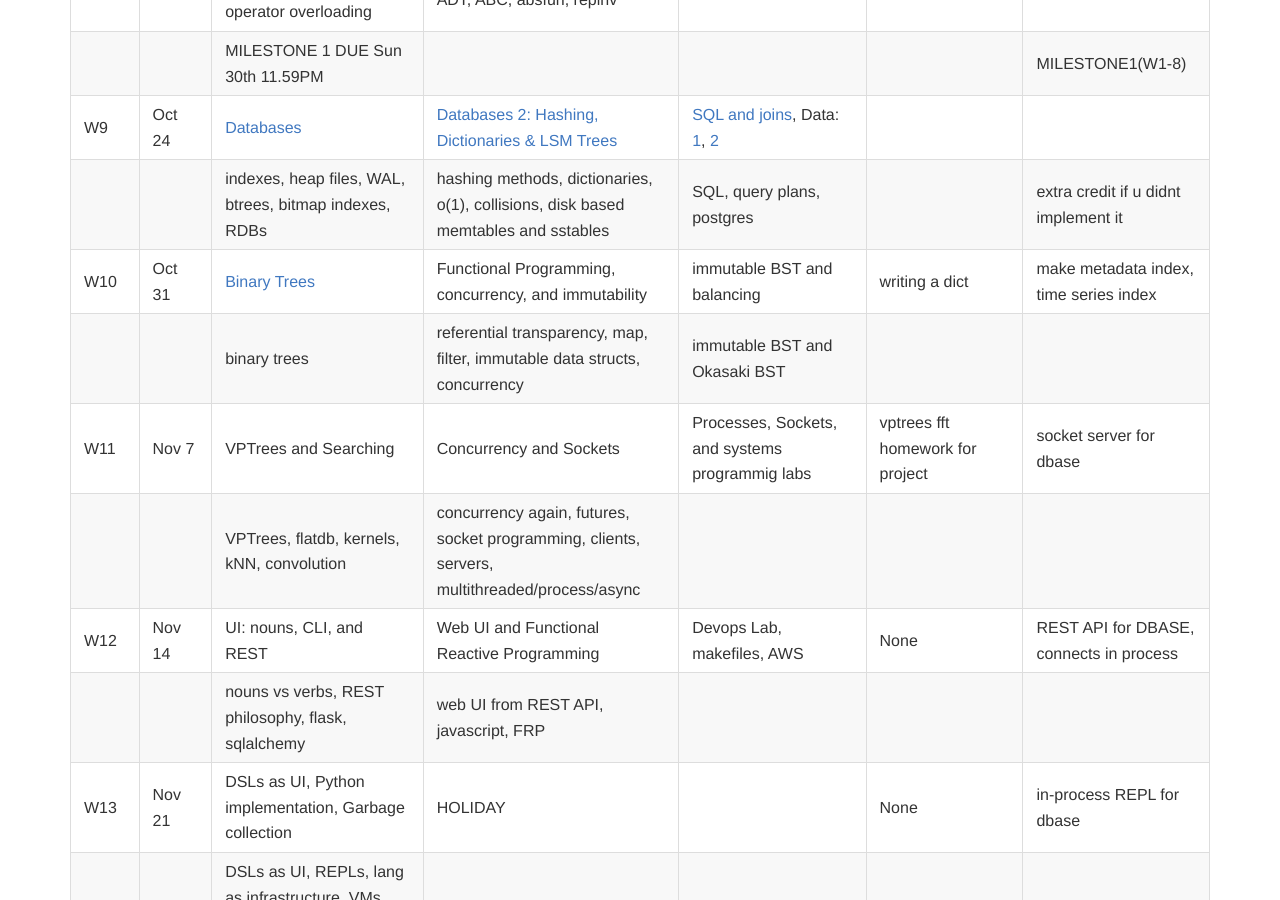
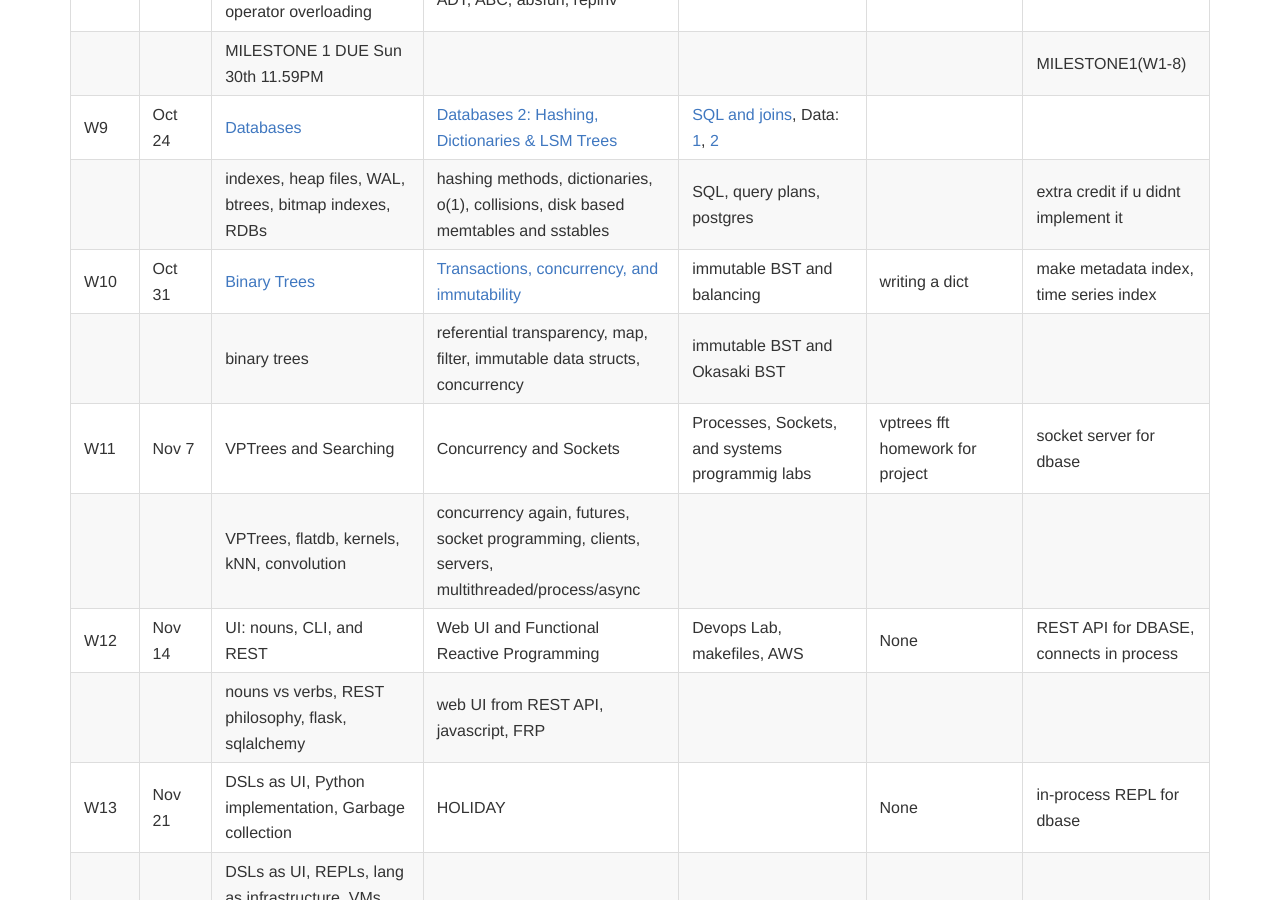
Before and after one commit to iacs-cs207/cs207-2016, a Jekyll site: the page built from schedule.md, in a window 1280 px wide and 900 px high, scrolled down 1142 px. Built offline with Jekyll 4.4.1, drawn with Linux system fonts in a browser that asks for light colours; nearby versions of some CDN libraries; Markdown is read by kramdown in place of the engine named in the settings.

Commit message:
updated schedulr for cand

```diff
--- a/schedule.md
+++ b/schedule.md
@@ -23,7 +23,7 @@ layout: default
 |      |            | MILESTONE 1 DUE Sun 30th 11.59PM         |                                          |                                          |                                          | MILESTONE1(W1-8)                         |
 | W9   | Oct 24     | [Databases](https://github.com/iacs-cs207/cs207-2016/blob/master/lectures/Databases1.ipynb) | [Databases 2: Hashing, Dictionaries & LSM Trees](https://github.com/iacs-cs207/cs207-2016/blob/master/lectures/Databases2.ipynb) | [SQL and joins](https://github.com/iacs-cs207/cs207-2016/blob/master/labs/lab9.ipynb), Data: [1](https://github.com/iacs-cs207/cs207-2016/blob/master/labs/candidates.txt), [2](https://github.com/iacs-cs207/cs207-2016/blob/master/labs/contributors_with_candidate_id.txt) |                                          |                                          |
 |      |            | indexes, heap files, WAL, btrees, bitmap indexes, RDBs | hashing methods, dictionaries, o(1), collisions, disk based memtables and sstables | SQL, query plans, postgres               |                                          | extra credit if u didnt implement it     |
-| W10  | Oct 31     | [Binary Trees](https://github.com/iacs-cs207/cs207-2016/blob/master/lectures/BinarySearchTrees.ipynb) | Functional Programming, concurrency, and immutability | immutable BST and balancing              | writing a dict                           | make metadata index, time series index   |
+| W10  | Oct 31     | [Binary Trees](https://github.com/iacs-cs207/cs207-2016/blob/master/lectures/BinarySearchTrees.ipynb) | [Transactions, concurrency, and immutability](https://github.com/iacs-cs207/cs207-2016/blob/master/lectures/ConcurrencyAndDatabases.ipynb) | immutable BST and balancing              | writing a dict                           | make metadata index, time series index   |
 |      |            | binary trees                             | referential transparency, map, filter, immutable data structs, concurrency | immutable BST and Okasaki BST            |                                          |                                          |
 | W11  | Nov 7      | VPTrees and Searching                    | Concurrency and Sockets                  | Processes, Sockets, and systems programmig labs | vptrees fft homework for project         | socket server for dbase                  |
 |      |            | VPTrees, flatdb, kernels, kNN, convolution | concurrency again, futures, socket programming, clients, servers, multithreaded/process/async |                                          |                                          |                                          |
```
